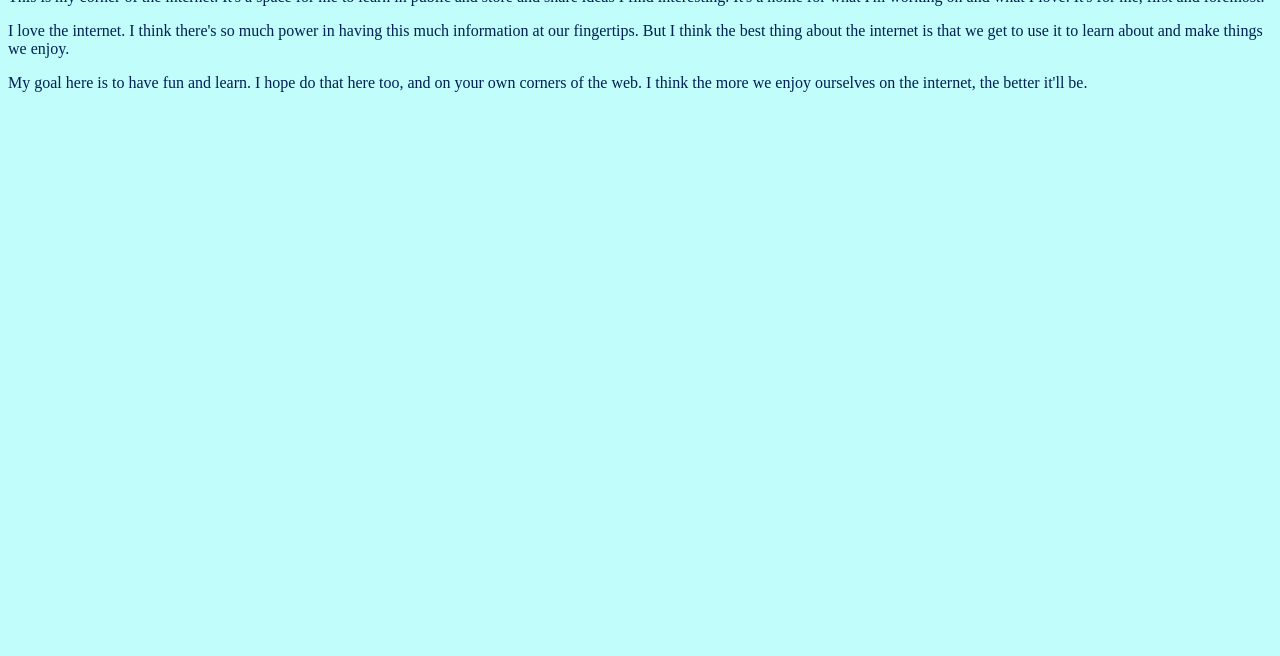
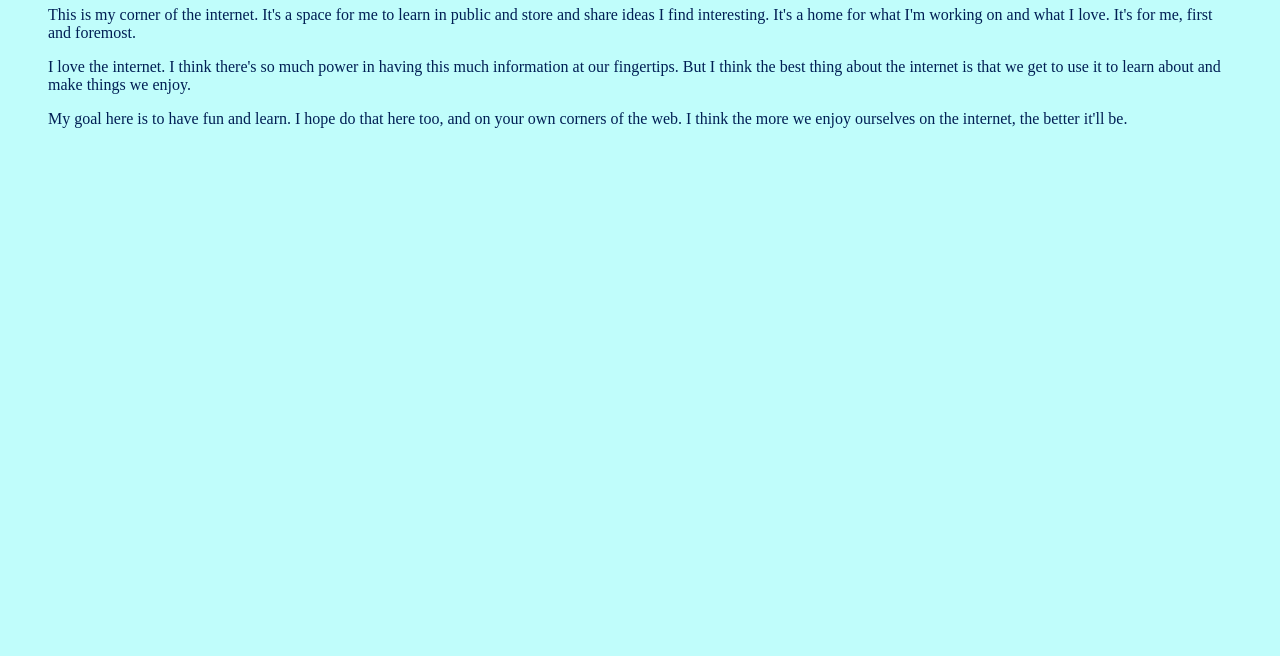
Before and after one commit to emlovestrees/emlovestrees.github.io, a plain HTML site: page index.html in a window 1280 px wide. Shown: the part 144-800 px from the top of the page. Drawn offline with Linux system fonts and the light colour scheme.

Commit message:
Add margin for body content

```diff
--- a/style.css
+++ b/style.css
@@ -2,3 +2,7 @@ body {
     background-color: #c0fdfb;
     color: #001F54;
 }
+
+.content {
+    margin: 40px;
+}
```
